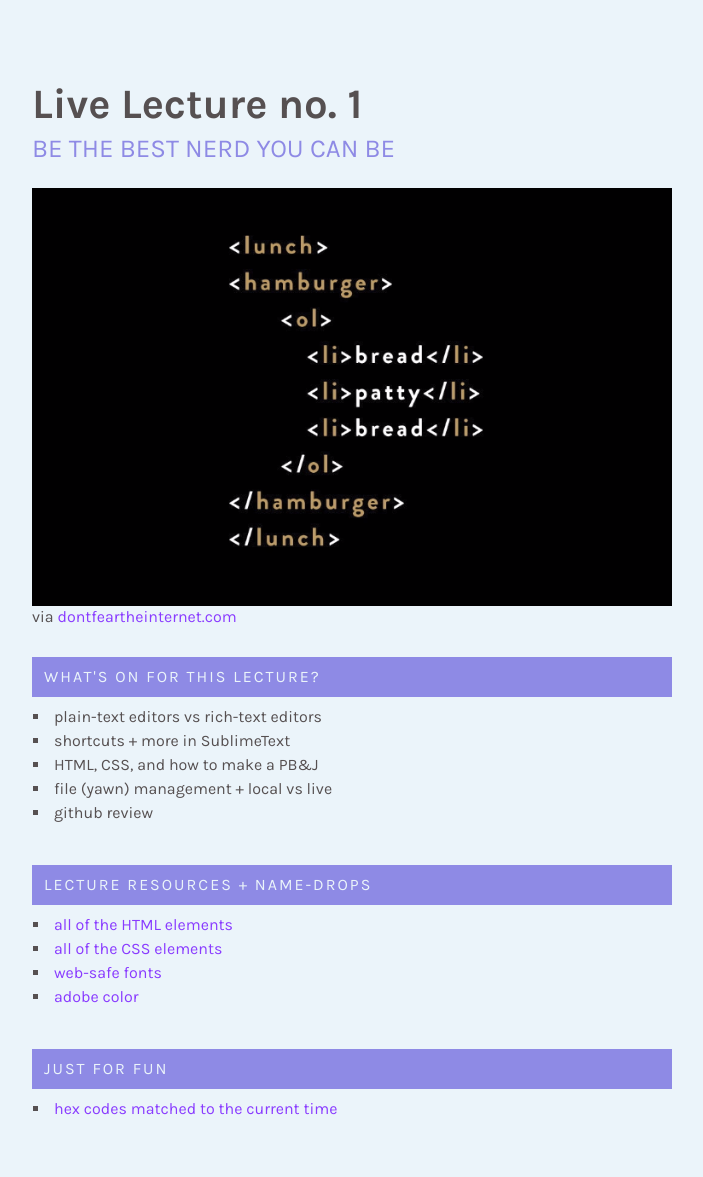
After one commit to ljooo/sarah-ga.github.io, a PHP site: page /livelectures/whatson/week1/index.html in a window 1280 px wide. The commit adds this page. Shown: the whole page, without its empty margins (288-991 px from the left). Run offline with PHP 8.4, Linux system fonts and the light colour scheme.

Commit message:
lecture 1 what's on

```diff
--- a/livelectures/whatson/style.css
+++ b/livelectures/whatson/style.css
@@ -1,12 +1,12 @@
 body{
-	background:#EBF4FA;
+	background-color:#EBF4FA;
 	font-family: 'Karla', serif;
 	font-size:16px;
 	color:#565051;
 }
 
-section{
-	width:70%;
+main{
+	width:50%;
 	margin:3em auto;
 }
 
@@ -16,31 +16,36 @@ aside{
 }
 
 h1{
-	display: block;
 	margin:2em 0 0.25em;
 	font-size:2.617924em;
 	font-weight:600;
-	color:#8E8AE5;
+	color:#565051;
 }
 
 h2{
-	display: block;
-	font-size: 1.618em;
+	margin:0 0 1em 0;
+	font-size:1.618em;
 	text-transform: uppercase;
-	margin:0 0 2em 0;
 	color:#8E8AE5;
 }
 
 h3{
+	background-color:#8E8AE5;
+	width:100%;
+	margin:0;
+	padding:0.75em;
 	font-size: 1em;
-	font-weight: 600;
-	background-color: #FFFF00;
-	display: block;
-	padding:1em;
+	text-transform:uppercase;
+	letter-spacing:.125em;
+	color: #EBF4FA;
+}
+
+img{
+	width:100%;
 }
 
 ul{
-	padding:1em;
+	padding:0.5em 1.125em;
 }
 
 li{
@@ -48,37 +53,17 @@ li{
 	padding:.25em;
 }
 
-h2 + p{
-	margin:0.5em 0 0;
-}
-
 a{
 	color:#893BFF;
-	margin:0.5em 1em;
 	text-decoration: none;
 }
 
-p{
-	font-size: 1em;
-	line-height:2em;
+/* caption following image */
+img + p{
+	margin:0 0 1.975em 0;
 }
 
-p + h2{
-	margin:2em 0 0;
+/* header following list */
+h3 + ul{
+	margin:0 0 2em 0;
 }
-
-.tag{
-	background:#FFFF00;
-	width:9em;
-	height:2.5em;
-}
-
-.tag p {
-	padding:1.2em;
-	font-size:0.75em;
-	line-height:1em;
-	vertical-align: middle;
-	color:#333333;
-	text-align: center;
-	text-decoration: none;
-}
--- /dev/null
+++ b/livelectures/whatson/week1/index.html
@@ -0,0 +1,40 @@
+<!DOCTYPE html>
+
+<html>
+	<head>
+		<title>week no.1</title>
+	    <link rel="stylesheet" type="text/css" href="../reset.css">
+	    <link rel="stylesheet" type="text/css" href="../style.css">
+	    <link href='http://fonts.googleapis.com/css?family=Karla:400,400italic,700,700italic' rel='stylesheet' type='text/css'>
+	</head>
+
+	<body>
+		<main>
+			<h1>Live Lecture no. 1</h1>
+			<h2>Be the best nerd you can be</h2>
+			<img src="assets/htmlunch.png">
+			<p>via <a href="http://dontfeartheinternet.com">dontfeartheinternet.com</a></p>
+			<h3>What's on for this lecture?</h3>
+			<ul>
+				<li>plain-text editors vs rich-text editors</li>
+				<li>shortcuts + more in SublimeText</li>
+				<li>HTML, CSS, and how to make a PB&J</li>
+				<li>file (yawn) management + local vs live</li>
+				<li>github review</li>
+			</ul>
+
+			<h3>Lecture resources + name-drops</h3>
+			<ul>
+				<li><a href="https://developer.mozilla.org/en-US/docs/Web/HTML/Element">all of the HTML elements</a></li>
+				<li><a href="https://developer.mozilla.org/en-US/docs/Web/CSS/Reference">all of the CSS elements</a></li>
+				<li><a href="http://www.cssfontstack.com/">web-safe fonts</a></li>
+				<li><a href="https://color.adobe.com/">adobe color</a></li>
+			</ul>
+
+			<h3>Just for fun</h3>
+			<ul>
+				<li><a href="http://whatcolourisit.scn9a.org/">hex codes matched to the current time</a></li>
+			</ul>
+		</main>
+	</body>
+</html>
```
Also changed, not shown: livelectures/whatson/index.html (deleted, +0 -27 lines), livelectures/whatson/week1/assets/htmlunch.png (added).
